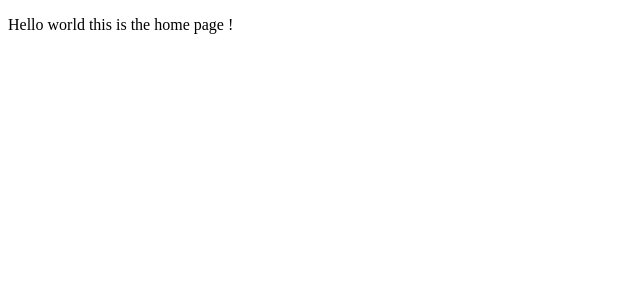
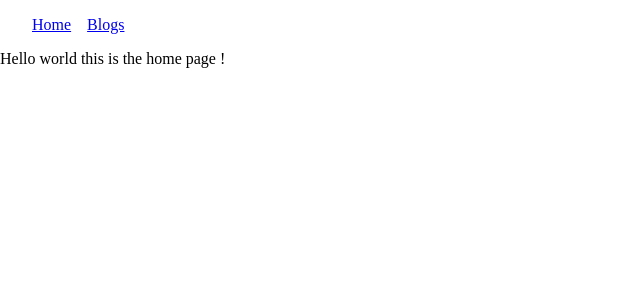
Before and after one commit to IcelandSpar/blog-api--user-front-end, a React (Vite) app: page / in a window 1280 px wide. Shown: the top 300 px of the page, without its empty margins (0-640 px from the left). Built offline with nearby package versions, Linux system fonts and the light colour scheme.

Commit message:
feat: add content and css styles to blog page
rearange folder structure for views and partials

```diff
--- a/src/App.css
+++ b/src/App.css
@@ -40,3 +40,9 @@
 .read-the-docs {
   color: #888;
 } */
+
+* {
+  margin: 0;
+  box-sizing: border-box;
+  padding: 0;
+};
--- a/src/components/views/Blogs.jsx
+++ b/src/components/views/Blogs.jsx
@@ -1,49 +1,64 @@
 import {  useState, useEffect } from 'react';
 import { Link } from 'react-router-dom';
+
+import Navbar from './partials/Navbar';
+
+import styles from '../../styles/Blogs.module.css'
 
 const Blogs = () => {
   const [count, setCount] = useState(0);
   const [error, setError] = useState(null);
+  const [loading, setLoading] = useState(true);
 
   const [blogs, setBlogs] = useState([]);
 
   useEffect(() => {
+
+    setLoading(true);
+
       fetch("http://localhost:3000/blogs", { mode: "cors"})
       .then((response) => response.json())
       .then((response) => setBlogs(response))
       .catch((err) => setError(err))
+      .finally(() => setLoading(false));
+
   }, []);
+
 
   if(error) {
     return (
       <div>
-        Something went wrong : (
+       <Navbar/>
+
+        <p>Something went wrong : (</p>
       </div>
     )
   }
 
 
   return (
-    <div>
-      <p>Hello world</p>
-      <ul>
-        {console.log(blogs)
-        }
+    <div className={styles.blogsPage}>
+    <Navbar  navStyle={styles.blogsNavBar}/>
+
+      <main className={styles.blogsMainCont}>
+        <h1>Blogs: </h1>
+        <ul className={styles.blogsUl}>
+          {loading ? <p>Blogs are loading in...</p> : null}
           {blogs.map((blog) => {
+
             return (
               <li key={blog.id}>
-              <h1>{blog.title}</h1>
+                <h2>{blog.title}</h2>
                 <p>{blog.content}</p>
+                <p>{blog.createdAt}</p>
               </li>
             )
           })}
         </ul>
-      <Link to="/">Home</Link>
         <button onClick={() => {
-
-
           return setCount((prevState) => prevState + 1);
         }}>Count {count}</button>
+      </main>
     </div>
   );
 };
--- a/src/components/views/Home.jsx
+++ b/src/components/views/Home.jsx
@@ -1,7 +1,9 @@
+import Navbar from './partials/Navbar';
 
 const Home = () => {
   return (
     <div>
+      <Navbar/>
       <p>Hello world this is the home page !</p>
     </div>
   )
--- /dev/null
+++ b/src/components/views/partials/Navbar.jsx
@@ -0,0 +1,16 @@
+import { Link } from 'react-router-dom';
+import styles from '../../../styles/Navbar.module.css';
+
+const Navbar = ({navStyle}) => {
+  return (
+    <header className={`${styles.headerNav} ${navStyle}`}>
+      <nav className={styles.navbar}>
+        <Link to='/'>Home</Link>
+        <Link to='/blogs'>Blogs</Link>
+      </nav>
+    </header>
+  )
+};
+
+
+export default Navbar;
--- /dev/null
+++ b/src/styles/Blogs.module.css
@@ -0,0 +1,27 @@
+.blogsPage {
+  display: grid;
+  grid-template-columns: 1fr 3fr 1fr;
+  grid-template-rows: 1fr 10fr 1fr;
+}
+
+
+
+.blogsNavBar {
+  grid-column: 1 / 4;
+  grid-row: 1 / 2;
+}
+
+.blogsMainCont {
+  grid-column: 2 / 3;
+  grid-row: 2 / 3;
+
+  display: flex;
+  flex-direction: column;
+  gap: 1rem;
+}
+
+.blogsUl {
+  display: flex;
+  flex-direction: column;
+  gap: 1rem;
+}
--- /dev/null
+++ b/src/styles/Navbar.module.css
@@ -0,0 +1,10 @@
+.headerNav {
+
+}
+
+.navbar {
+  display: flex;
+  gap: 1rem;
+  padding: 1rem 2rem;
+
+}
```
Also changed, not shown: src/styles/Home.module.css (added). Lines whose indentation alone changed are shown as unchanged.
